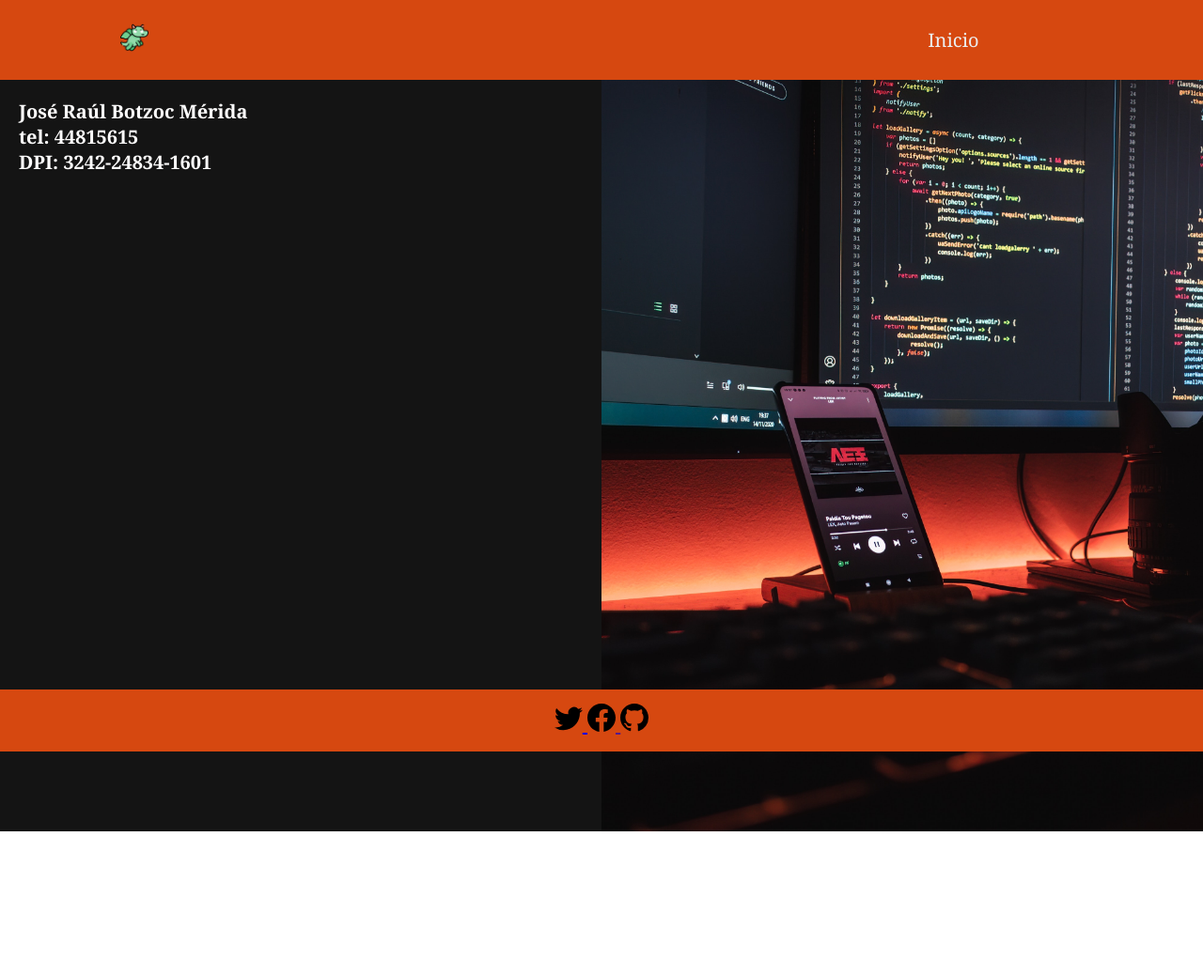
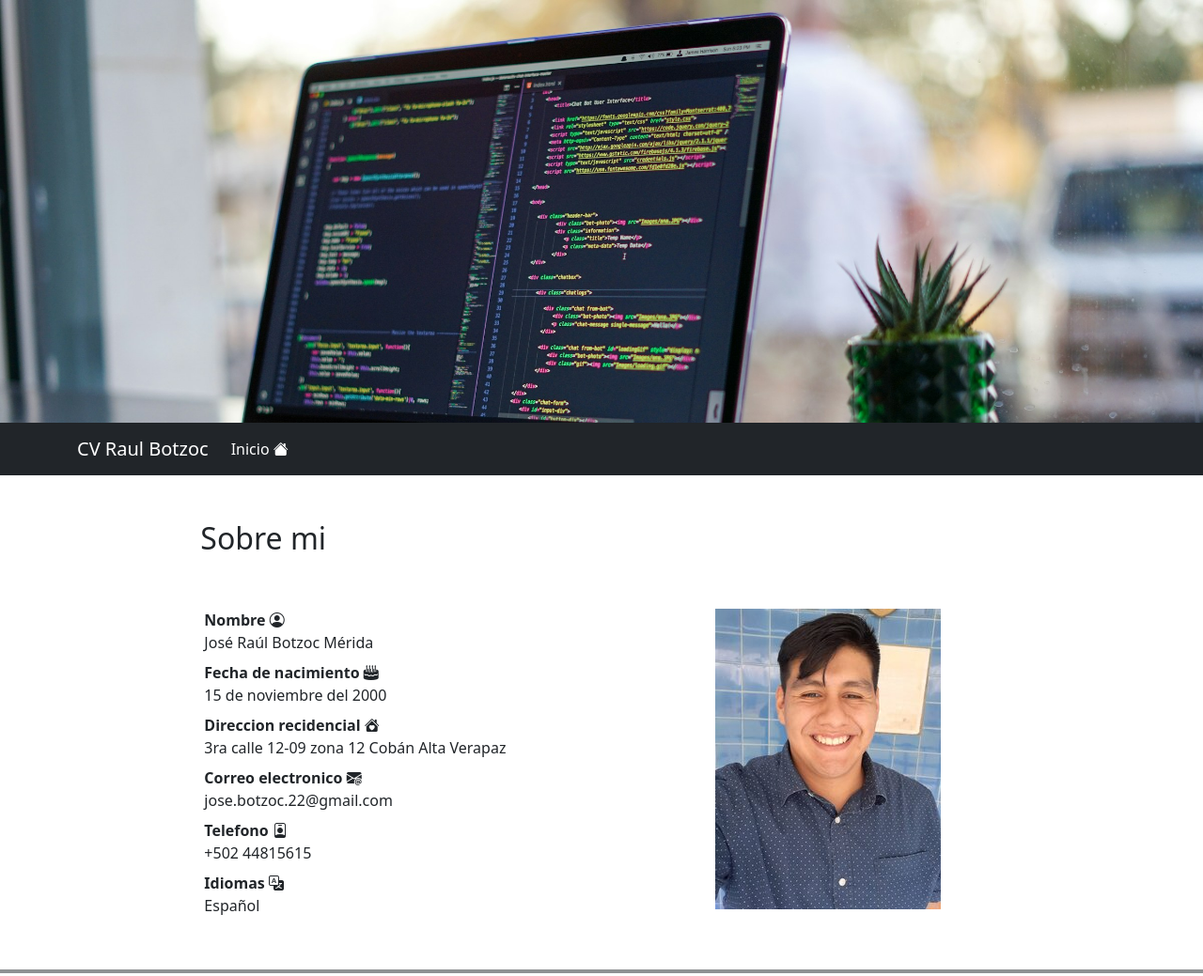
Before and after one commit to Raul-OXRI/CV, a plain HTML site: page index.html in a window 1280 px wide. Shown: the top 1039 px of the page at 94% size. Before the commit the page ends 885 px from the top, so only its background shows below. Drawn offline with nearby package versions, Linux system fonts and the light colour scheme.

Commit message:
Se Realizo cambios

```diff
--- /dev/null
+++ b/Style/css/style.css
@@ -0,0 +1,12 @@
+.imagen{
+    background-image: url(../../img/encabezado1.jpg);
+    height: 450px;
+    position: relative;
+    background-size: cover;
+    display: flex;
+    align-items: center;
+}
+
+.about{
+    margin: 10%;
+}
--- a/Templates/style.css
+++ /dev/null
@@ -1,74 +0,0 @@
-*{
-    box-sizing: border-box;
-    margin: 0;
-    padding: 0;
-    font-family: Georgia, 'Times New Roman', Times, serif;
-    font-size: 20px;
-}
-
-body{
-    background-color: #fff59d;
-}
-
-.header{
-    background-color: #1b3039;
-    display: flex;
-    justify-content: space-between;
-    align-items: center;
-    height: 85px;
-    padding: 5px 10%;
-}
-
-.header .logo{
-    cursor: pointer;
-}
-
-.header .logo img{
-    height: 30px;
-    width: auto;
-    transition: all 0.3s;
-}
-
-.header .logo img:hover{
-    transform: scale(1.2);
-}
-
-.header .nav-links{
-    list-style: none;
-}
-
-.header .nav-links li{
-    display: inline-block;
-    padding: 0 20px;
-}
-
-.header .nav-links li:hover{
-    transform: scale(1.1);
-}
-
-.header .nav-links a{
-    font-size: 700;
-    color: #eceff1;
-    text-decoration: none;
-}
-
-.header .nav-links li a:hover{
-    color: #ffbc0e;
-}
-
-.header .btn button{
-    font-weight: 700;
-    color: #1b3039;
-    padding: 9px 25px;
-    background: #eceff1;
-    border: none;
-    border-radius: 50px;
-    cursor: pointer;
-    transition: all 0.3 ease 0s;
-}
-
-.header .btn button:hover{
-    background-color: #e2f1f8;
-    color: #ffbc0e;
-    transform: scale(1.1);
-}
--- a/index.html
+++ b/index.html
@@ -3,80 +3,112 @@
 <head>
     <meta charset="UTF-8">
     <meta name="viewport" content="width=device-width, initial-scale=1.0">
-    <title>CV Raul Botzoc</title>
-    <link rel="stylesheet" href="./style.css">
+    <title>CV José Raúl Botzoc Mérida</title>
+    <!-- Boostrap -->
+    <link href="https://cdn.jsdelivr.net/npm/bootstrap@5.3.2/dist/css/bootstrap.min.css" rel="stylesheet" integrity="sha384-T3c6CoIi6uLrA9TneNEoa7RxnatzjcDSCmG1MXxSR1GAsXEV/Dwwykc2MPK8M2HN" crossorigin="anonymous">
+    <!-- Style file -->
+    <link rel="stylesheet" href="/Style/css/style.css">
+    <!-- Iconos boostrap -->
+    <link rel="stylesheet" href="https://cdn.jsdelivr.net/npm/bootstrap-icons@1.11.3/font/bootstrap-icons.min.css">
 </head>
 <body>
-    <!-- NAV -->
-    <header class="header">
-        <div class="logo">
-            <img src="./Filme/continuar.png" alt="logo de la marca">
+    <!-- Encabezado -->
+    <header>
+        <div class="imagen">
         </div>
-        <nav class="nav">
-            <button class="nav-toggle">
-                <svg xmlns="http://www.w3.org/2000/svg" width="16" height="16" fill="currentColor" class="bi bi-list" viewBox="0 0 16 16">
-                    <path fill-rule="evenodd" d="M2.5 12a.5.5 0 0 1 .5-.5h10a.5.5 0 0 1 0 1H3a.5.5 0 0 1-.5-.5zm0-4a.5.5 0 0 1 .5-.5h10a.5.5 0 0 1 0 1H3a.5.5 0 0 1-.5-.5zm0-4a.5.5 0 0 1 .5-.5h10a.5.5 0 0 1 0 1H3a.5.5 0 0 1-.5-.5z"/>
-                  </svg>
-            </button>
-            <ul class="nav-links">
-                <li><a href="./index.html">Inicio</a></li>
-                <li><a href="./Templates/Pensun.html"></a></li>
-                <li><a href="./Templates/Papeles.html"></a></li>
-            </ul>
-        </nav>
+          <nav class="navbar navbar-expand-lg navbar-dark bg-dark">
+              <div class="container">
+                <a class="navbar-brand text-white" href="#">CV Raul Botzoc</a>
+                <button class="navbar-toggler" data-bs-toggle="collapse" data-bs-target="#mi-menu">
+                  <span class="navbar-toggler-icon"></span>
+                </button>
+                <div class="collapse navbar-collapse" id="mi-menu">
+                  <ul class="navbar-nav">
+                    <li class="nav-item">
+                      <a class="nav-link active text-white" aria-current="page" href="./index.html">Inicio <i class="bi bi-house-fill"></i></a>
+                    </li>
+                  </ul>
+                </div>
+              </div>
+            </nav>
     </header>
-    <!-- FIN_NAV -->
-
-    <section id="pantalla_div">
-      <div class="izquierdo">
-        <div class="conteiner">
-          <div class="titulo">
-            <h3>José Raúl Botzoc Mérida</h3>
-            <h3>tel: 44815615</h3>
-            <h3>DPI: 3242-24834-1601</h3>
-          </div>
+    <!-- Sobre mi -->
+    <section>
+      <div class="offset-md-2 mt-5">
+        <h2>Sobre mi </h2>
+      </div>
+      <div class="row">
+        <div class="col-5 mb-5 mb-sm-0 offset-md-2 mt-5">
+          <dl>
+            <dt>Nombre <i class="bi bi-person-circle"></i></dt>
+            <dd>José Raúl Botzoc Mérida</dd>
+            <dt>Fecha de nacimiento <i class="bi bi-cake2-fill"></i></dt >
+            <dd>15 de noviembre del 2000</dd>
+            <dt>Direccion recidencial <i class="bi bi-house-heart-fill"></i></dt>
+            <dd>3ra calle 12-09 zona 12 Cobán Alta Verapaz</dd>
+            <dt>Correo electronico <i class="bi bi-envelope-at-fill"></i></dt>
+            <dd>jose.botzoc.22@gmail.com</dd>
+            <dt>Telefono <i class="bi bi-person-badge"></i></dt>
+            <dd>+502 44815615</dd>
+            <dt>Idiomas <i class="bi bi-translate"></i></dt>
+            <dd>Español</dd>
+          </dl>
+        </div>
+        <div class="col-5 mt-5 mb-5">
+          <img src="./img/rsz_whatsapp_image_2024-01-06_at_14006_pm.jpg" alt="Imagen para CV">
         </div>
       </div>
-      <div class="derecho">
-
+    </section>
+    <!-- Estudios -->
+    <hr class="border border-dark border-2 opacity-50">
+    <section>
+      <div class="col-3 mb-5 offset-md-2">
+        <h2 class="mb-5">Estudios</h2>
+        <dl>
+          <dt>Estudios nivel medio</dt>
+          <dd>Bachillerato en Ciencias y Letras en orientacion en coputación</dd>
+        </dl>
+        <a class="btn btn-success" href="https://drive.google.com/file/d/1JJaGN2YoesfMWBqQ1nIxBOcTntcFTPxf/view?usp=share_link" target="_blank">Titulo nivel medio</a>
+      </div>
+      <div class="col-4 mb-5 offset-md-2">
+        <dl>
+          <dt>Estudios superiores</dt>
+          <dd>Universidad Mariano Gálvez</dd>
+          <dd>Ingenieria en Sistemas de Información y Ciencias de la Computación</dd>
+          <dd>Noveno Ciclo (2019 - actualidad)</dd>
+        </dl>
+        <a class="btn btn-success" href="https://drive.google.com/file/d/1i-z8Qcs8QQ_cFMAgYaBX4AUB0YPbjcm1/view?usp=share_link" target="_blank">Certificado de notas</a>
       </div>
     </section>
+    <!-- Esperiencia -->
+    <hr class="border border-dark border-2 opacity-50">
+    <section>
 
+      <div class="col-4 offset-md-2 mt-5 mb-5">
+        <h2 class="mb-5">Esperiencia laboral</h2>
+        <dt>Dispensario</dt>
+        <dd>En la ayuda con mi madre "Livida Leticia Mérida Delgado" en su trabajo atender y servir a la sociedad en el dispensario
+          paroquial de Santa Maria de la Asunción que esta ubicado en el municipio de Tactic
+        </dd>
+        <dt>Administracion</dt>
+        <dd>En la ayuda con mi padre "Edi Adán Botzoc Hércules" en la administracion en la
+          paroquial de Santa Maria de la Asunción que esta ubicado en el municipio de Tactic
+        </dd>
+      </div>
+    </section>
+    <!-- Documentos -->
+    <hr class="border border-dark border-2 opacity-50">
+    <section>
+      <div>
+        <div class="col-4 mt-5 mb-5 offset-md-2">
+          <h2 class="mb-5">Documentos</h2>
+          <a class="btn btn-success" href="https://drive.google.com/file/d/1DnVt7PpncCd-PpV8cKuzD8oeMKZtin3K/view?usp=sharing" target="_blank">Antecedentes policiacos</a>
+          <a class="btn btn-success" href="https://drive.google.com/file/d/1fDFCjoQq2lq0kI8S5064FMGXsWwXa_RT/view?usp=drive_link" target="_blank">Antecedentes penales</a>
 
-
-
-
-
-
-    <!-- PIE_PAGINA -->
-    <footer class="icon-container">
-        <div class="container ">
-            <div class="row">
-              <div class="col">
-                <div class="card" style="margin: 5px 5px;">
-                  <div class="card-body">
-                    <a href="https://twitter.com/Josbotzoc30">
-                        <svg xmlns="http://www.w3.org/2000/svg" width="30" height="30" class="bi bi-twitter" viewBox="0 0 16 16">
-                            <path d="M5.026 15c6.038 0 9.341-5.003 9.341-9.334 0-.14 0-.282-.006-.422A6.685 6.685 0 0 0 16 3.542a6.658 6.658 0 0 1-1.889.518 3.301 3.301 0 0 0 1.447-1.817 6.533 6.533 0 0 1-2.087.793A3.286 3.286 0 0 0 7.875 6.03a9.325 9.325 0 0 1-6.767-3.429 3.289 3.289 0 0 0 1.018 4.382A3.323 3.323 0 0 1 .64 6.575v.045a3.288 3.288 0 0 0 2.632 3.218 3.203 3.203 0 0 1-.865.115 3.23 3.23 0 0 1-.614-.057 3.283 3.283 0 0 0 3.067 2.277A6.588 6.588 0 0 1 .78 13.58a6.32 6.32 0 0 1-.78-.045A9.344 9.344 0 0 0 5.026 15z"/>
-                        </svg>
-                    </a>
-                    <a href=>
-                        <svg xmlns="http://www.w3.org/2000/svg" width="30" height="30" class="bi bi-facebook" viewBox="0 0 16 16">
-                            <path d="M16 8.049c0-4.446-3.582-8.05-8-8.05C3.58 0-.002 3.603-.002 8.05c0 4.017 2.926 7.347 6.75 7.951v-5.625h-2.03V8.05H6.75V6.275c0-2.017 1.195-3.131 3.022-3.131.876 0 1.791.157 1.791.157v1.98h-1.009c-.993 0-1.303.621-1.303 1.258v1.51h2.218l-.354 2.326H9.25V16c3.824-.604 6.75-3.934 6.75-7.951z"/>
-                          </svg>
-                    </a>
-                    <a href="https://github.com/Raul-OXRI">
-                      <svg xmlns="http://www.w3.org/2000/svg" width="30" height="30" class="bi bi-github" viewBox="0 0 16 16">
-                        <path d="M8 0C3.58 0 0 3.58 0 8c0 3.54 2.29 6.53 5.47 7.59.4.07.55-.17.55-.38 0-.19-.01-.82-.01-1.49-2.01.37-2.53-.49-2.69-.94-.09-.23-.48-.94-.82-1.13-.28-.15-.68-.52-.01-.53.63-.01 1.08.58 1.23.82.72 1.21 1.87.87 2.33.66.07-.52.28-.87.51-1.07-1.78-.2-3.64-.89-3.64-3.95 0-.87.31-1.59.82-2.15-.08-.2-.36-1.02.08-2.12 0 0 .67-.21 2.2.82.64-.18 1.32-.27 2-.27.68 0 1.36.09 2 .27 1.53-1.04 2.2-.82 2.2-.82.44 1.1.16 1.92.08 2.12.51.56.82 1.27.82 2.15 0 3.07-1.87 3.75-3.65 3.95.29.25.54.73.54 1.48 0 1.07-.01 1.93-.01 2.2 0 .21.15.46.55.38A8.012 8.012 0 0 0 16 8c0-4.42-3.58-8-8-8z"/>
-                      </svg>
-                    </a>
-                  </div>
-                </div>
-              </div>
-            </div>
-          </div>
-    </footer>
-    <!-- FIN PIE_PAGINA -->
-
+        </div>
+      </div>
+    </section>
+    <!-- Java Scrip -->
+    <script src="https://cdn.jsdelivr.net/npm/bootstrap@5.3.2/dist/js/bootstrap.min.js" integrity="sha384-BBtl+eGJRgqQAUMxJ7pMwbEyER4l1g+O15P+16Ep7Q9Q+zqX6gSbd85u4mG4QzX+" crossorigin="anonymous"></script>
 </body>
 </html>
--- a/style.css
+++ /dev/null
@@ -1,144 +0,0 @@
-*{
-    box-sizing: border-box;
-    margin: 0;
-    padding: 0;
-    font-family: Georgia, 'Times New Roman', Times, serif;
-    font-size: 20px;
-}
-
-body{
-    margin: 0;
-    padding: 0;
-}
-
-.nav{
-    display: flex;
-    justify-content: space-between;
-    max-width: 992px;
-    margin: 0;
-}
-.header{
-    background-color: #d64810;
-    display: flex;
-    justify-content: space-between;
-    align-items: center;
-    height: 85px;
-    padding: 5px 10%;
-}
-
-.header .logo{
-    cursor: pointer;
-}
-
-.header .logo img{
-    height: 30px;
-    width: auto;
-    transition: all 0.3s;
-}
-
-.header .logo img:hover{
-    transform: scale(1.2);
-}
-
-.header .nav-links{
-    list-style: none;
-    width: max-content;
-}
-
-.header .nav-links li{
-    display: inline-block;
-    padding: 0 20px;
-}
-
-.header .nav-links li:hover{
-    transform: scale(1.1);
-}
-
-.header .nav-links a{
-    font-size: 700;
-    color: #eceff1;
-    text-decoration: none;
-}
-/*AOXDML
-    wiztln
-    419171614
-*/
-.header .nav-links li a:hover{
-    color: #ffffff;
-}
-
-.header .btn button{
-    font-weight: 700;
-    color: #1b3039;
-    padding: 9px 25px;
-    background: #eceff1;
-    border: none;
-    border-radius: 50px;
-    cursor: pointer;
-    transition: all 0.3 ease 0s;
-}
-
-.header .btn button:hover{
-    background-color: #e2f1f8;
-    color: #ffbc0e;
-    transform: scale(1.1);
-}
-
-.nav-toggle{
-    background: none;
-    border: none;
-    font-size: 30pxs;
-    padding: 0 20px;
-    line-height: 60px;
-    display: none;
-}
-
-@media (max-whidth: 768px){
-    body{
-        background-color: white;
-    }
-
-}
-
-footer {
-    background-color: #d64810;
-
-    text-align: center;
-    padding: 10px;
-    position: absolute;
-    bottom: 0;
-    width: 100%;
-}
-
-.icon-container{
-    display: flex;
-    flex-direction: column;
-    justify-content: center;
-    align-items: center;
-}
-.conteiner{
-    color: #fffefe;
-    padding: 10px;
-    margin: 10px;
-    border-radius: 5px;
-
-}
-
-.izquierdo{
-    background: rgb(20, 20, 20);
-    height: 100vh;
-    width: 50%;
-
-}
-
-.derecho{
-    background: url(./Filme/fotis-fotopoulos-6sAl6aQ4OWI-unsplash.jpg);
-    background-size: cover;
-    background-position: center;
-    width: 50%;
-    height: 100vh;
-}
-
-#pantalla_div{
-    display: flex;
-}
```
Also changed, not shown: Templates/Papeles.html (deleted, +0 -57 lines), Templates/Pensun.html (deleted, +0 -58 lines), Filme/continuar.png (deleted), Filme/fotis-fotopoulos-6sAl6aQ4OWI-unsplash.jpg (deleted), img/encabezado1.jpg (added), img/rsz_whatsapp_image_2024-01-06_at_14006_pm.jpg (added), 1 other file.
